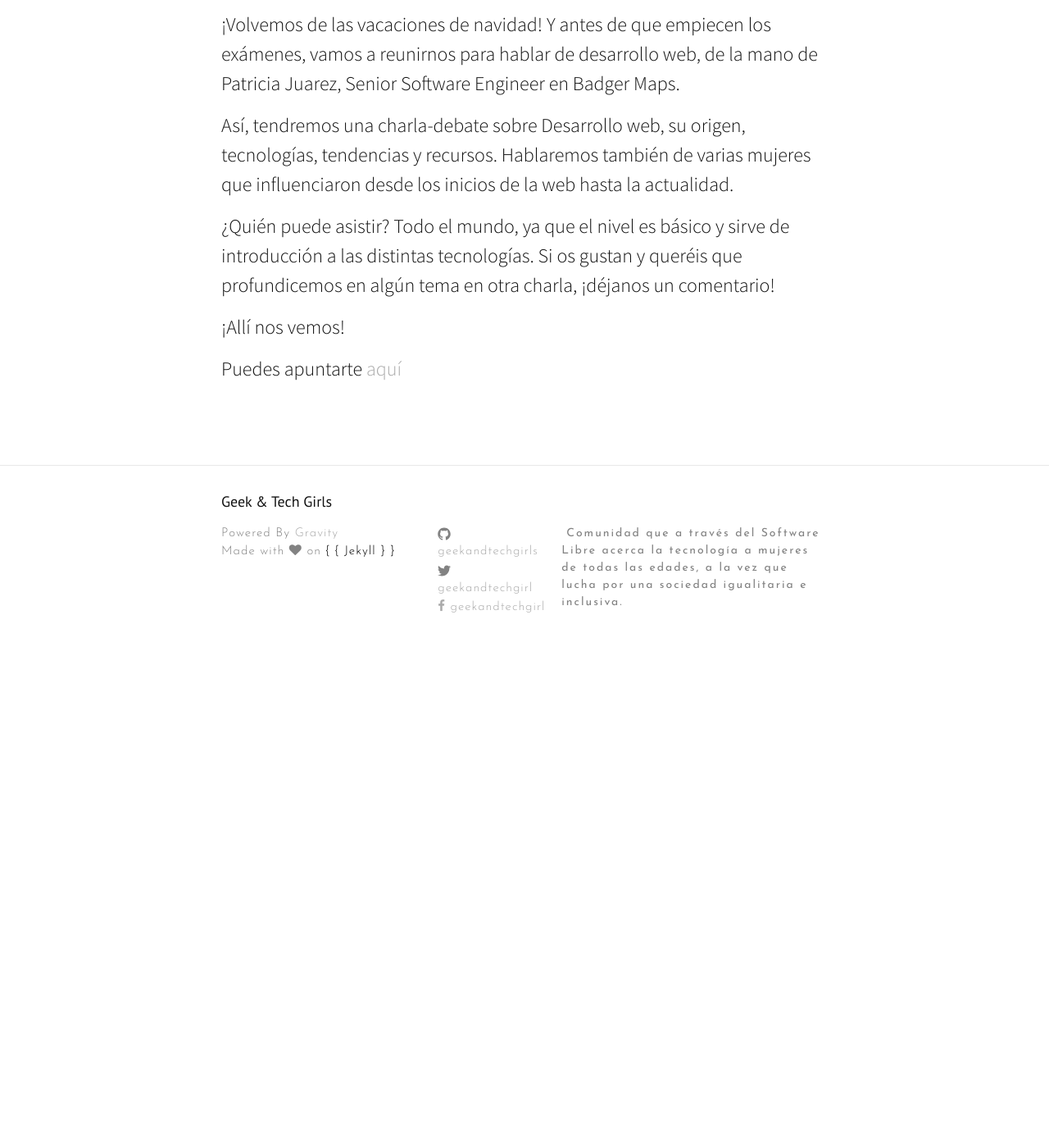
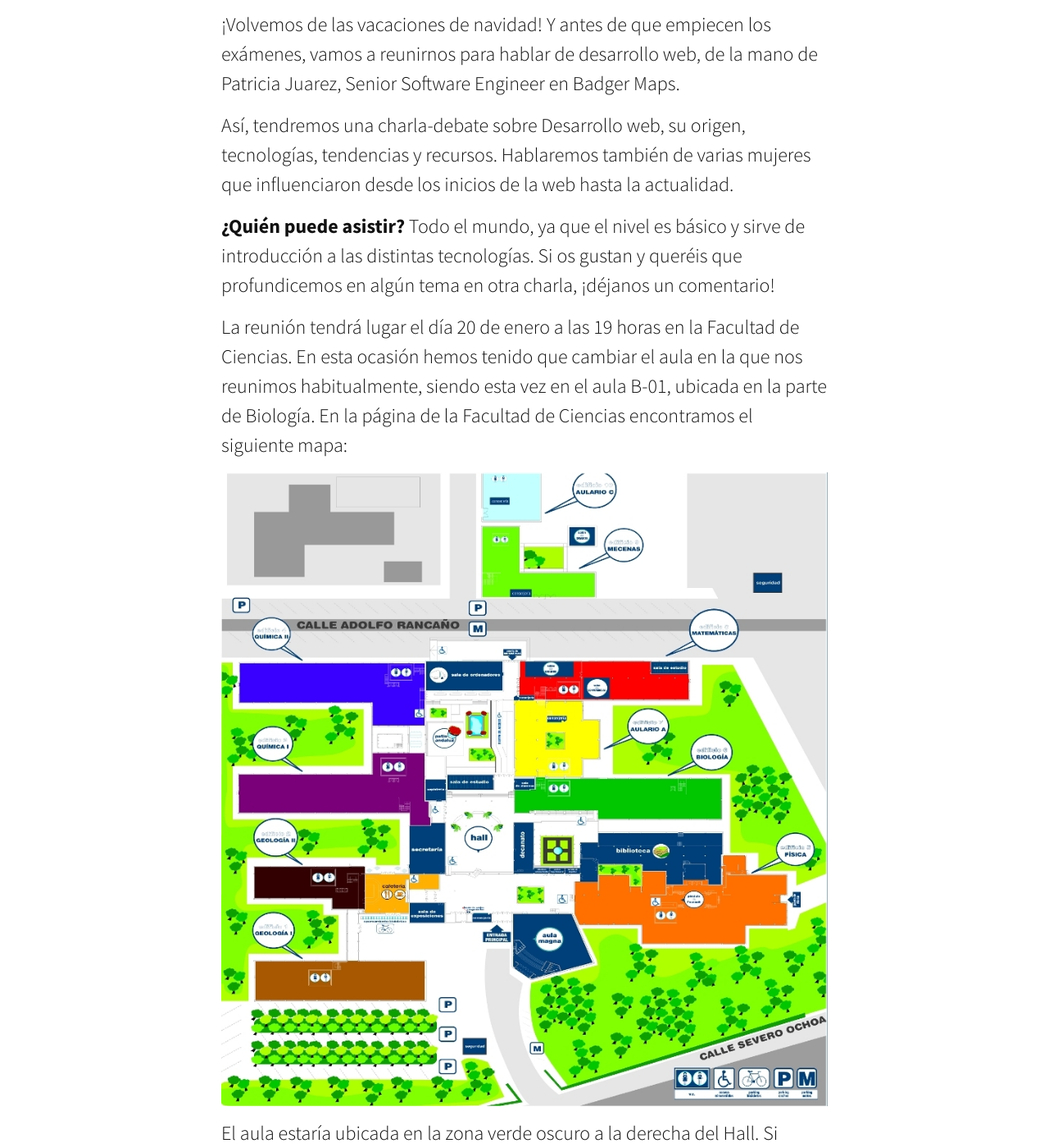
Before and after one commit to YesWeTech/yeswetech.github.io, a Jekyll site: the page built from _posts/2017-01-09-No-es-sólo-texto-y-enlaces,-la-web-no-tiene-límites.markdown, in a window 1280 px wide and 1400 px high, scrolled down 745 px. Shown: the whole window at 82% size. Built offline with Jekyll 4.4.1, drawn with Linux system fonts in a browser that asks for light colours; nearby versions of some CDN libraries; before the commit the page ends 1557 px from its top, so only the background shows below that; some of the changed text lies outside the part shown.

Commit message:
Actualizando post del evento para añadir mapa de ciencias

```diff
--- a/_posts/2017-01-09-No-es-sólo-texto-y-enlaces,-la-web-no-tiene-límites.markdown
+++ b/_posts/2017-01-09-No-es-sólo-texto-y-enlaces,-la-web-no-tiene-límites.markdown
@@ -8,6 +8,19 @@ author: "Geek & Tech Girls"
 
 ## Evento: No es sólo texto y enlaces, la web no tiene límites
 
-<p>¡Volvemos de las vacaciones de navidad! Y antes de que empiecen los exámenes, vamos a reunirnos para hablar de desarrollo web, de la mano de Patricia Juarez, Senior Software Engineer en Badger Maps.</p> <p>Así, tendremos una charla-debate sobre Desarrollo web, su origen, tecnologías, tendencias y recursos. Hablaremos también de varias mujeres que influenciaron desde los inicios de la web hasta la actualidad.</p> <p>¿Quién puede asistir? Todo el mundo, ya que el nivel es básico y sirve de introducción a las distintas tecnologías. Si os gustan y queréis que profundicemos en algún tema en otra charla, ¡déjanos un comentario!</p> <p>¡Allí nos vemos!</p>
+¡Volvemos de las vacaciones de navidad! Y antes de que empiecen los exámenes, vamos a reunirnos para hablar de desarrollo web, de la mano de Patricia Juarez, Senior Software Engineer en Badger Maps.
+
+Así, tendremos una charla-debate sobre Desarrollo web, su origen, tecnologías, tendencias y recursos. Hablaremos también de varias mujeres que influenciaron desde los inicios de la web hasta la actualidad.
+
+__¿Quién puede asistir?__ Todo el mundo, ya que el nivel es básico y sirve de introducción a las distintas tecnologías. Si os gustan y queréis que profundicemos en algún tema en otra charla, ¡déjanos un comentario!
+
+La reunión tendrá lugar el día 20 de enero a las 19 horas en la Facultad de Ciencias. En esta ocasión hemos tenido que cambiar el aula en la que nos reunimos habitualmente, siendo esta vez en el aula B-01, ubicada en la parte de Biología. En la página de la Facultad de Ciencias encontramos el siguiente mapa:
+
+![Mapa]({{ http://fciencias.ugr.es/facultad }}/assets/planoWebciencias.JPG)
+
+El aula estaría ubicada en la zona verde oscuro a la derecha del Hall.
+Si tienes alguna duda no esperes y ¡escríbenos!
+
+__¡Allí nos vemos!__
 
 Puedes apuntarte [aquí](https://www.meetup.com/es-ES/Granada-Geek/events/236787520/)
```
Also changed, not shown: assets/planoWebciencias.jpg (added).
